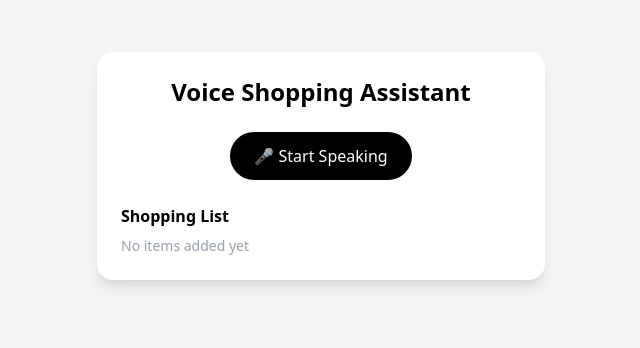
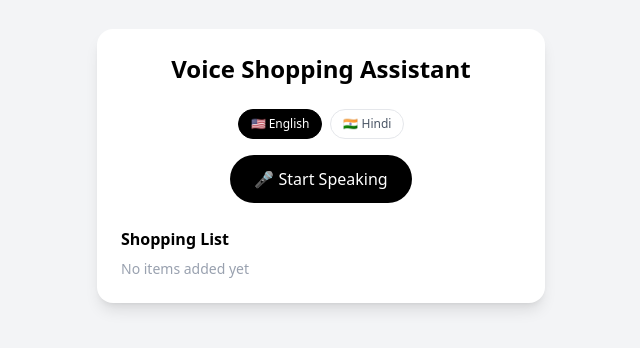
Before and after one commit to piyush-bagoria018/voice-shopping-assistant, a Next.js app: page / in a window 1280 px wide. Shown: the part 234-582 px from the top of the page, without its empty margins (319-959 px from the left). Built offline with nearby package versions, Linux system fonts and the light colour scheme.

Commit message:
feat: add language selection for voice input and update recognition language

```diff
--- a/components/VoiceInput.tsx
+++ b/components/VoiceInput.tsx
@@ -2,6 +2,11 @@
 
 import { useState, useRef } from "react";
 import { ParsedCommand, parseCommand } from "@/lib/parser";
+
+const LANGUAGES = [
+  { code: "en-US", label: "🇺🇸 English" },
+  { code: "hi-IN", label: "🇮🇳 Hindi" },
+];
 
 interface Props {
     onCommand: (command: ParsedCommand) => void;
@@ -10,6 +15,7 @@ interface Props {
 export default function VoiceInput({onCommand}: Props) {
   const [text, setText] = useState("");
   const [isListening, setIsListening] = useState(false);
+  const [language, setLanguage] = useState("en-US");
   const recognitionRef = useRef<any>(null);
 
   const toggleListening = () => {
@@ -29,7 +35,7 @@ export default function VoiceInput({onCommand}: Props) {
     }
 
     const recognition = new SpeechRecognition();
-    recognition.lang = "en-US";
+    recognition.lang = language;
     recognition.interimResults = false;
 
     recognition.onresult = (event: any) => {
@@ -51,6 +57,22 @@ export default function VoiceInput({onCommand}: Props) {
 
   return (
     <div className="flex flex-col gap-4 items-center">
+      <div className="flex gap-2">
+        {LANGUAGES.map((lang) => (
+          <button
+            key={lang.code}
+            onClick={() => setLanguage(lang.code)}
+            className={`text-xs px-3 py-1.5 rounded-full border transition-colors ${
+              language === lang.code
+                ? "bg-black text-white border-black"
+                : "bg-white text-gray-600 border-gray-200 hover:bg-gray-100"
+            }`}
+          >
+            {lang.label}
+          </button>
+        ))}
+      </div>
+
       <button
         onClick={toggleListening}
         className={`px-6 py-3 rounded-full text-white transition ${
```
